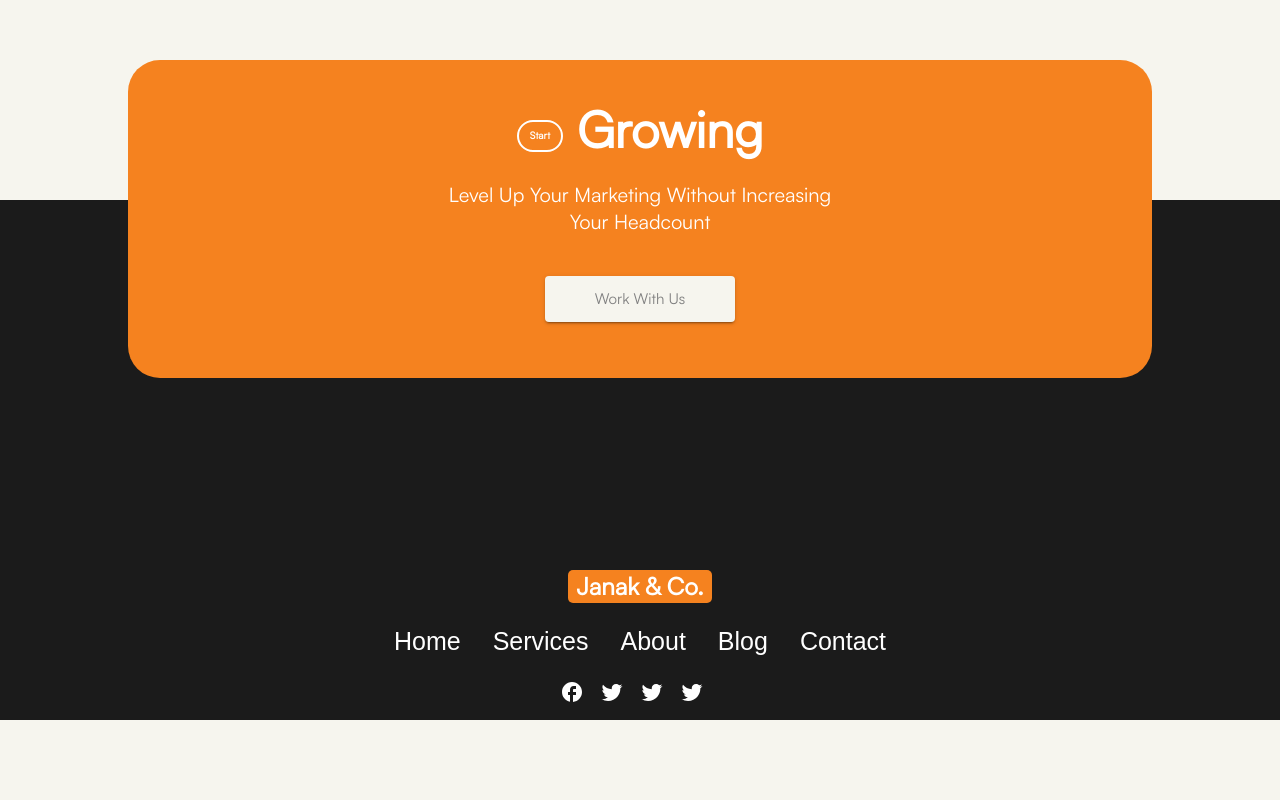
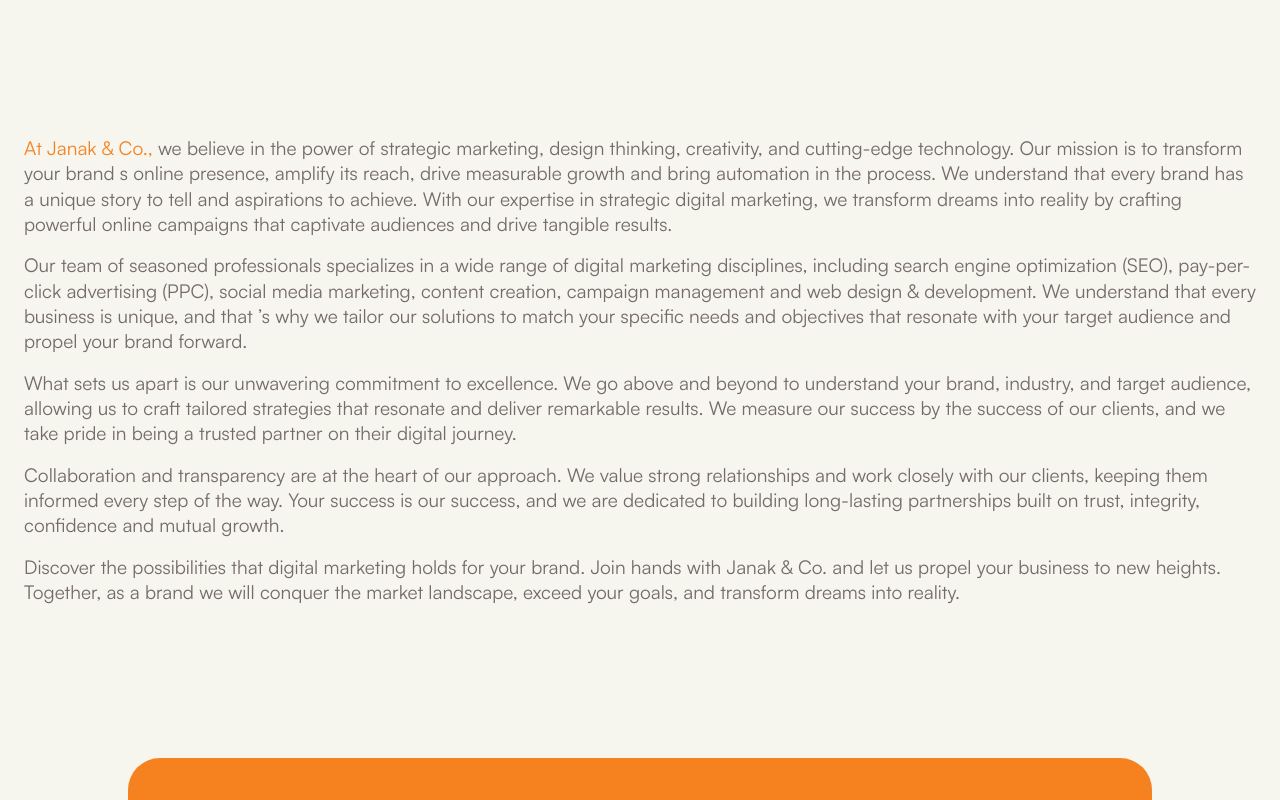
Before and after one commit to SACHINQEEP/janak_co, a React (Create React App) app: page /about-us in a window 1280 px wide. Shown: the part 560-1360 px from the top of the page. Before the commit the page ends 1280 px from the top, so only its background shows below. Built offline with nearby package versions, Linux system fonts and the light colour scheme.

Commit message:
About us component done

```diff
--- a/src/features/AboutUs/aboutUs.component.tsx
+++ b/src/features/AboutUs/aboutUs.component.tsx
@@ -1,4 +1,4 @@
-import { Grid } from '@mui/material';
+import { Box, Grid, Container, CssBaseline } from '@mui/material';
 import Typography from '@mui/material/Typography';
 import { motion } from "framer-motion"
 import aboutUsPage from '../../assets/about_us_home_page.svg'
@@ -40,3 +40,43 @@ export const AboutUsPageComponent = () => {
         </Grid>
     )
 }
+
+const AboutUsComponent = () => {
+    return (
+        <div style={{ margin: '0 0 6rem 0' }}>
+            <Container maxWidth="xl">
+                <CssBaseline />
+                <Box sx={{ paddingBottom: '100px' }}>
+                    <AboutUsPageComponent />
+                    <Box>
+                        <Typography variant="h5" my={2} color="#746a6a" sx={{ fontSize: { xs: 16, md: 19 }, fontWeight: 300 }}>
+                            <span style={{ color: '#f5821f' }}>At Janak & Co.,</span>  we believe in the power of strategic marketing, design thinking, creativity, and cutting-edge technology. Our mission is to transform your brand s online presence, amplify its reach, drive measurable growth and bring automation in the process. We understand that every brand has a unique story to tell and aspirations to achieve. With our expertise in strategic digital marketing, we transform dreams into reality by crafting powerful online campaigns that captivate audiences and drive tangible results.
+                        </Typography>
+                    </Box>
+                    <Box>
+                        <Typography variant="h5" my={2} color="#746a6a" sx={{ fontSize: { xs: 16, md: 19 }, fontWeight: 300 }}>
+                            Our team of seasoned professionals specializes in a wide range of digital marketing disciplines, including search engine optimization (SEO), pay-per-click advertising (PPC), social media marketing, content creation, campaign management and web design & development. We understand that every business is unique, and that &rsquo;s why we tailor our solutions to match your specific needs and objectives that resonate with your target audience and propel your brand forward.
+                        </Typography>
+                    </Box>
+                    <Box>
+                        <Typography variant="h5" my={2} color="#746a6a" sx={{ fontSize: { xs: 16, md: 19 }, fontWeight: 300 }}>
+                            What sets us apart is our unwavering commitment to excellence. We go above and beyond to understand your brand, industry, and target audience, allowing us to craft tailored strategies that resonate and deliver remarkable results. We measure our success by the success of our clients, and we take pride in being a trusted partner on their digital journey.
+                        </Typography>
+                    </Box>
+                    <Box>
+                        <Typography variant="h5" my={2} color="#746a6a" sx={{ fontSize: { xs: 16, md: 19 }, fontWeight: 300 }}>
+                            Collaboration and transparency are at the heart of our approach. We value strong relationships and work closely with our clients, keeping them informed every step of the way. Your success is our success, and we are dedicated to building long-lasting partnerships built on trust, integrity, confidence and mutual growth.
+                        </Typography>
+                    </Box>
+                    <Box>
+                        <Typography variant="h5" my={2} color="#746a6a" sx={{ fontSize: { xs: 16, md: 19 }, fontWeight: 300 }}>
+                            Discover the possibilities that digital marketing holds for your brand. Join hands with Janak & Co. and let us propel your business to new heights. Together, as a brand we will conquer the market landscape, exceed your goals, and transform dreams into reality.
+                        </Typography>
+                    </Box>
+                </Box>
+            </Container>
+        </div>
+    )
+}
+
+export default AboutUsComponent;
--- a/src/routes/index.tsx
+++ b/src/routes/index.tsx
@@ -1,7 +1,7 @@
 import React, { Suspense } from 'react';
 import { Route, Routes } from 'react-router-dom';
 import NavBar from '../features/shared/components/navbar';
-import { AboutUsPageComponent } from '../features/AboutUs/aboutUs.component';
+import AboutUsComponent from '../features/AboutUs/aboutUs.component';
 import { ServicePageComponent } from '../features/Services/service.component';
 import { BlogsPageComponent } from '../features/Blogs/blogs.component';
 import { WhyUsPageComponent } from '../features/WhyUs/why-us.component';
@@ -18,7 +18,7 @@ const AppRouters = () => {
                 <Routes>
                     <Route path='*' element={<LandingPage />} />
                     <Route path='/' element={<LandingPage />} />
-                    <Route path='/about-us' element={<AboutUsPageComponent />} />
+                    <Route path='/about-us' element={<AboutUsComponent />} />
                     <Route path='/services' element={<ServicePageComponent />} />
                     <Route path='/blogs' element={<BlogsPageComponent />} />
                     <Route path='/contact-us' element={<LandingPage />} />
```
